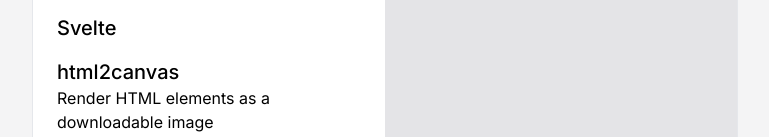
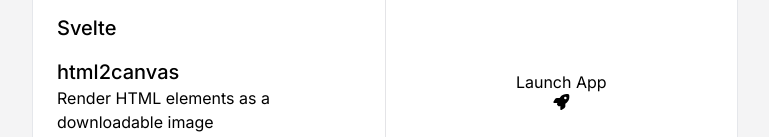
Before and after one commit to jmdatkin/jmatkin.github.io, a Next.js app: page /projects/fake-instagram-post-generator in a window 1280 px wide. Shown: the part 663-800 px from the top of the page, without its empty margins (255-1024 px from the left). Built offline with nearby package versions, Linux system fonts and the light colour scheme.

Commit message:
Add launch buttons to individual project pages

```diff
--- a/src/components/Carousel.tsx
+++ b/src/components/Carousel.tsx
@@ -47,10 +47,10 @@ function Carousel(props: Props) {
                 : ''
             }
             <div className="w-full h-full top-0 left-0 absolute grid grid-cols-2 z-[999]">
-                <button onClick={decrement} className="block w-full h-full bg-white/60 hover:opacity-100 opacity-0 duration-[0.08s]">
+                <button onClick={decrement} className="block w-full h-full bg-white/60 hover:opacity-100 active:bg-white/70 opacity-0 duration-[0.08s]">
                     <FontAwesomeIcon icon={faChevronLeft}></FontAwesomeIcon>
                 </button>
-                <button onClick={increment} className="block w-full h-full bg-white/60 hover:opacity-100 opacity-0 duration-[0.08s]">
+                <button onClick={increment} className="block w-full h-full bg-white/60 hover:opacity-100 active:bg-white/70 opacity-0 duration-[0.08s]">
                     <FontAwesomeIcon icon={faChevronRight}></FontAwesomeIcon>
                 </button>
             </div>
--- a/src/pages/projects/croppy.tsx
+++ b/src/pages/projects/croppy.tsx
@@ -7,6 +7,9 @@ import Portrait from '@/components/Portrait'
 import Animated from '@/components/Animated'
 import Carousel from '@/components/Carousel'
 import { useEffect, useRef, useState } from 'react'
+import { FontAwesomeIcon } from '@fortawesome/react-fontawesome'
+import { faRocket } from '@fortawesome/free-solid-svg-icons'
+import Link from 'next/link'
 
 const inter = Inter({ subsets: ['latin'] })
 
@@ -33,7 +36,7 @@ export default function GridChat() {
             </div>
           </header>
           <section ref={carouselWrapperRef} className="min-h-[500px] md:h-full">
-            <Carousel wrapper={carouselWrapperRef}  imagePaths={['/projects/croppy/1.png', '/projects/croppy/2.png']}></Carousel>
+            <Carousel wrapper={carouselWrapperRef} imagePaths={['/projects/croppy/1.png', '/projects/croppy/2.png']}></Carousel>
           </section>
           <section className="w-full p-6 flex flex-col">
             <h3 className="mb-4">Built With</h3>
@@ -58,6 +61,16 @@ export default function GridChat() {
               <span>Style UI elements</span>
             </div>
           </section>
+          <section className="">
+            <Link target="_blank" href="https://croppy.vercel.app/" className="w-full h-full cursor-pointer bg-white block hover:bg-zinc-50 active:bg-zinc-100 hover:shadow-md active:shadow-sm duration-[0.07s]">
+            <div className="w-full h-full flex flex-col p-6 items-center justify-around">
+              <div className="flex flex-col">
+              <span>Launch App</span>
+              <FontAwesomeIcon icon={faRocket}></FontAwesomeIcon>
+              </div>
+            </div>
+            </Link>
+          </section>
         </div>
       </Animated>
     </>
--- a/src/pages/projects/fake-instagram-post-generator.tsx
+++ b/src/pages/projects/fake-instagram-post-generator.tsx
@@ -7,6 +7,9 @@ import Portrait from '@/components/Portrait'
 import Animated from '@/components/Animated'
 import Carousel from '@/components/Carousel'
 import { useEffect, useRef, useState } from 'react'
+import Link from 'next/link'
+import { FontAwesomeIcon } from '@fortawesome/react-fontawesome'
+import { faRocket } from '@fortawesome/free-solid-svg-icons'
 
 const inter = Inter({ subsets: ['latin'] })
 
@@ -49,6 +52,16 @@ export default function GridChat() {
               <span>Make app publicly accessible</span>
             </div>
           </section>
+          <section className="">
+            <Link target="_blank" href="https://fake-instagram-post-generator.vercel.app/" className="w-full h-full cursor-pointer bg-white block hover:bg-zinc-50 active:bg-zinc-100 hover:shadow-md active:shadow-sm duration-[0.07s]">
+            <div className="w-full h-full flex flex-col p-6 items-center justify-around">
+              <div className="flex flex-col">
+              <span>Launch App</span>
+              <FontAwesomeIcon icon={faRocket}></FontAwesomeIcon>
+              </div>
+            </div>
+            </Link>
+          </section>
         </div>
       </Animated>
     </>
--- a/src/pages/projects/grid-chat.tsx
+++ b/src/pages/projects/grid-chat.tsx
@@ -7,6 +7,9 @@ import Portrait from '@/components/Portrait'
 import Animated from '@/components/Animated'
 import Carousel from '@/components/Carousel'
 import { useEffect, useRef, useState } from 'react'
+import { FontAwesomeIcon } from '@fortawesome/react-fontawesome'
+import { faRocket } from '@fortawesome/free-solid-svg-icons'
+import Link from 'next/link'
 
 const inter = Inter({ subsets: ['latin'] })
 
@@ -53,6 +56,17 @@ export default function GridChat() {
               <span>Style UI elements</span>
             </div>
           </section>
+          <section className="">
+            <Link target="_blank" href="https://grid-chat-app.web.app/" className="w-full h-full cursor-pointer bg-white block hover:bg-zinc-50 active:bg-zinc-100 hover:shadow-md active:shadow-sm duration-[0.07s]">
+            <div className="w-full h-full flex flex-col p-6 items-center justify-around">
+              <div className="flex flex-col">
+              <span>Launch App</span>
+              <FontAwesomeIcon icon={faRocket}></FontAwesomeIcon>
+              </div>
+            </div>
+            </Link>
+          </section>
+
         </div>
       </Animated>
     </>
--- a/src/pages/projects/lol-ability-quiz.tsx
+++ b/src/pages/projects/lol-ability-quiz.tsx
@@ -7,6 +7,9 @@ import Portrait from '@/components/Portrait'
 import Animated from '@/components/Animated'
 import Carousel from '@/components/Carousel'
 import { useEffect, useRef, useState } from 'react'
+import { FontAwesomeIcon } from '@fortawesome/react-fontawesome'
+import { faRocket } from '@fortawesome/free-solid-svg-icons'
+import Link from 'next/link'
 
 const inter = Inter({ subsets: ['latin'] })
 
@@ -55,6 +58,16 @@ export default function GridChat() {
               <span>Style UI elements</span>
             </div>
           </section>
+          <section className="">
+            <Link target="_blank" href="https://lol-ability-quiz.vercel.app/" className="w-full h-full cursor-pointer bg-white block hover:bg-zinc-50 active:bg-zinc-100 hover:shadow-md active:shadow-sm duration-[0.07s]">
+            <div className="w-full h-full flex flex-col p-6 items-center justify-around">
+              <div className="flex flex-col">
+              <span>Launch App</span>
+              <FontAwesomeIcon icon={faRocket}></FontAwesomeIcon>
+              </div>
+            </div>
+            </Link>
+          </section>
         </div>
       </Animated>
     </>
```
Also changed, not shown: public/projects/grid-chat/1.png, public/projects/grid-chat/2.png.
